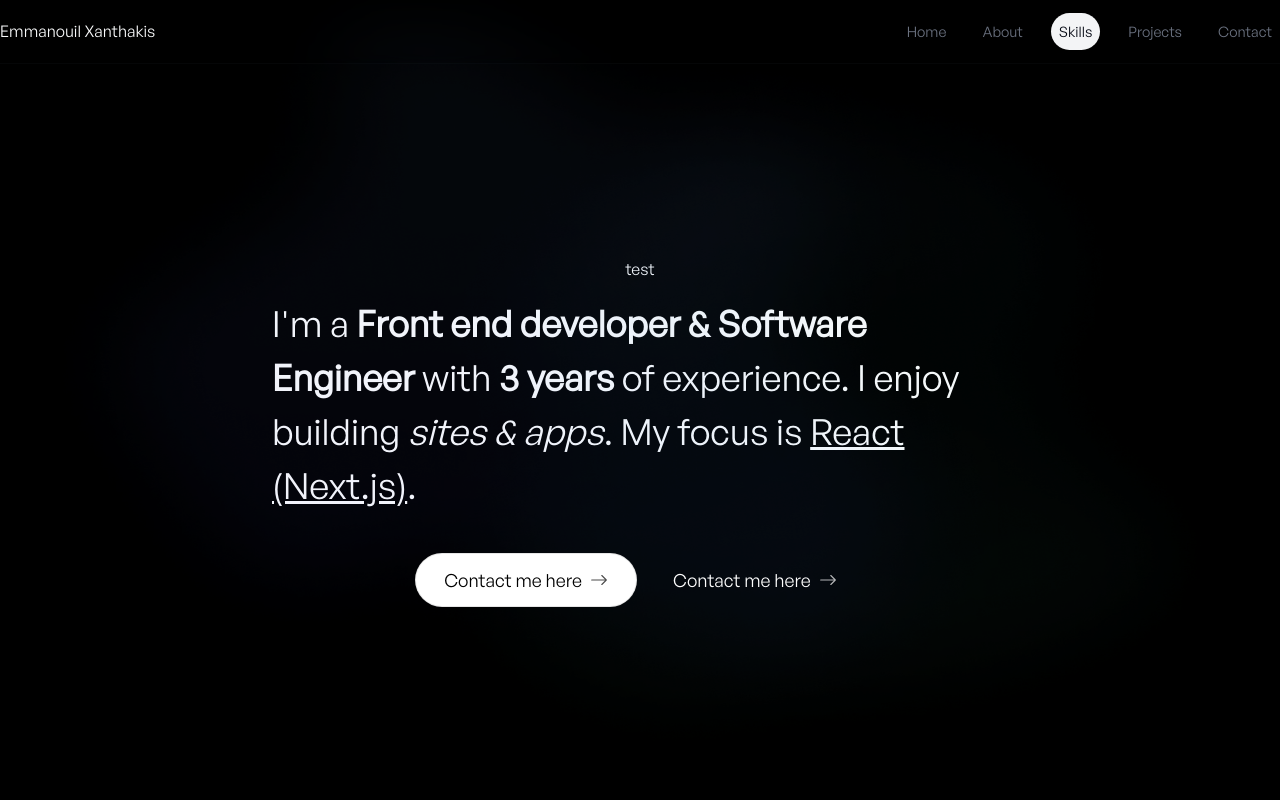
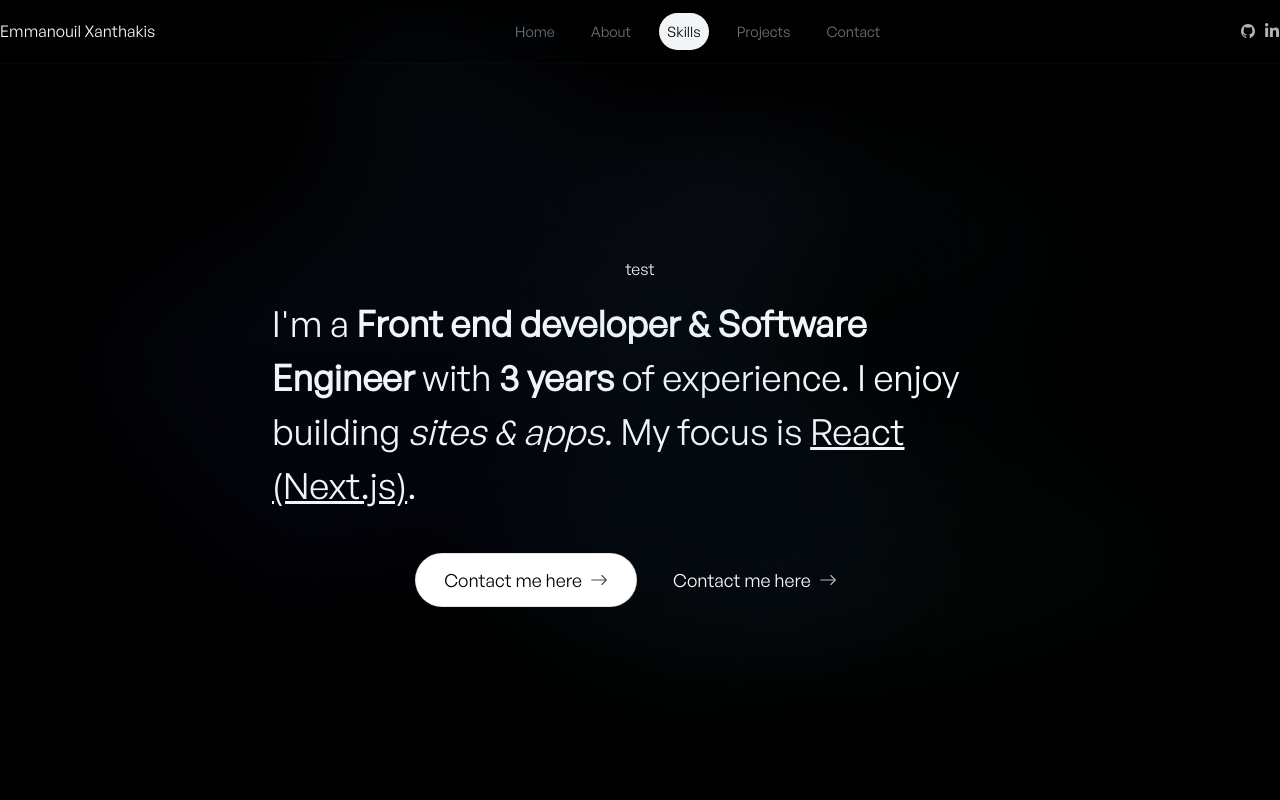
Before and after one commit to exanthakis/exanthakis-portfolio, a Next.js app: page / in a window 1280 px wide. Shown: the top 800 px of the page. Built offline with nearby package versions, Linux system fonts and the light colour scheme.

Commit message:
Added social links to header

```diff
--- a/components/header.tsx
+++ b/components/header.tsx
@@ -1,9 +1,13 @@
 "use client";
 
 import { useActiveSectionContext } from "@/hooks/useActiveSectionContext";
-import { links } from "@/lib/data";
+import { links, socialLinks } from "@/lib/data";
 import { motion } from "framer-motion";
+import { IoLogoGithub } from "react-icons/io";
 import Link from "next/link";
+import Button from "./button";
+import { ButtonType } from "@/lib/types";
+import { FaLinkedinIn } from "react-icons/fa";
 
 const Header = () => {
   const { activeSection, setActiveSection, setTimeOfLastClick } =
@@ -11,22 +15,20 @@
 
   return (
     <header className="z-[999] fixed lg:sticky top-0 left-0 w-full flex border-b border-gray-500/5  transition items-center justify-between md:h-[8vh] backdrop-blur bg-background-light supports-backdrop-blur:bg-background-light/95 dark:bg-background-dark/75">
-      <div className="flex w-full justify-between  mx-auto max-w-7xl">
-        <motion.div
-          className="flex items-center gap-3"
-          initial={{ y: -100, opacity: 0 }}
-          animate={{ y: 0, opacity: 1 }}
-        >
+      <motion.div
+        initial={{ y: -100, opacity: 0 }}
+        animate={{ y: 0, opacity: 1 }}
+        className="flex w-full justify-between  mx-auto max-w-7xl"
+      >
+        <div className="flex items-center gap-3">
           <a href="">Emmanouil Xanthakis</a>
-        </motion.div>
+        </div>
         <nav className="flex items-center gap-2 ">
           <ul className="flex w-[22rem] flex-wrap items-center justify-center gap-y-1 text-[0.9rem] font-medium text-gray-500 sm:w-[initial] sm:flex-nowrap sm:gap-5">
             {links.map((link) => (
-              <motion.li
+              <li
                 key={link.hash}
                 className="h-3/4 flex items-center justify-center relative"
-                initial={{ y: -100, opacity: 0 }}
-                animate={{ y: 0, opacity: 1 }}
               >
                 <Link
                   href={link.hash}
@@ -54,11 +56,24 @@
                     ></motion.span>
                   )}
                 </Link>
-              </motion.li>
+              </li>
             ))}
           </ul>
         </nav>
-      </div>
+
+        <div className="flex justify-center gap-2">
+          {socialLinks.map((social) => (
+            <Button
+              buttonType={ButtonType.LINK}
+              href={social.link}
+              key={social.link}
+              target="_blank"
+            >
+              {social.icon}
+            </Button>
+          ))}
+        </div>
+      </motion.div>
     </header>
   );
 };
--- a/lib/data.ts
+++ b/lib/data.ts
@@ -1,9 +1,16 @@
 import React from "react";
 import { CgWorkAlt } from "react-icons/cg";
-import { FaReact, FaJava, FaGitAlt, FaBootstrap, FaAws } from "react-icons/fa";
+import {
+  FaReact,
+  FaJava,
+  FaGitAlt,
+  FaBootstrap,
+  FaAws,
+  FaLinkedinIn,
+} from "react-icons/fa";
 import { LuGraduationCap } from "react-icons/lu";
 import { AiOutlineHtml5 } from "react-icons/ai";
-import { IoLogoCss3, IoLogoJavascript } from "react-icons/io";
+import { IoLogoCss3, IoLogoJavascript, IoLogoGithub } from "react-icons/io";
 import { RiTailwindCssFill } from "react-icons/ri";
 import { SiTypescript, SiNextdotjs, SiRedux, SiMui } from "react-icons/si";
 import { GrReactjs } from "react-icons/gr";
@@ -33,6 +40,21 @@
     hash: "#contact",
   },
 ] as const;
+
+export const socialLinks = [
+  {
+    link: "https://github.com/exanthakis",
+    icon: React.createElement(IoLogoGithub, {
+      className: "opacity-70 group-hover:translate-x-1 transition text-xl",
+    }),
+  },
+  {
+    link: "https://www.linkedin.com/in/emmanouil-xanthakis",
+    icon: React.createElement(FaLinkedinIn, {
+      className: "opacity-70 group-hover:translate-x-1 transition text-xl",
+    }),
+  },
+];
 
 export const experiencesData = [
   {
@@ -84,28 +106,6 @@
     imageUrl: "",
   },
 ] as const;
-
-// export const skillsData = [
-//   "HTML",
-//   "CSS",
-//   "JavaScript",
-//   "TypeScript",
-//   "React",
-//   "Next.js",
-//   "Node.js",
-//   "Git",
-//   "Tailwind",
-//   "Prisma",
-//   "MongoDB",
-//   "Redux",
-//   "GraphQL",
-//   "Apollo",
-//   "Express",
-//   "PostgreSQL",
-//   "Python",
-//   "Django",
-//   "Framer Motion",
-// ] as const;
 
 export const skillsData = [
   {
```
